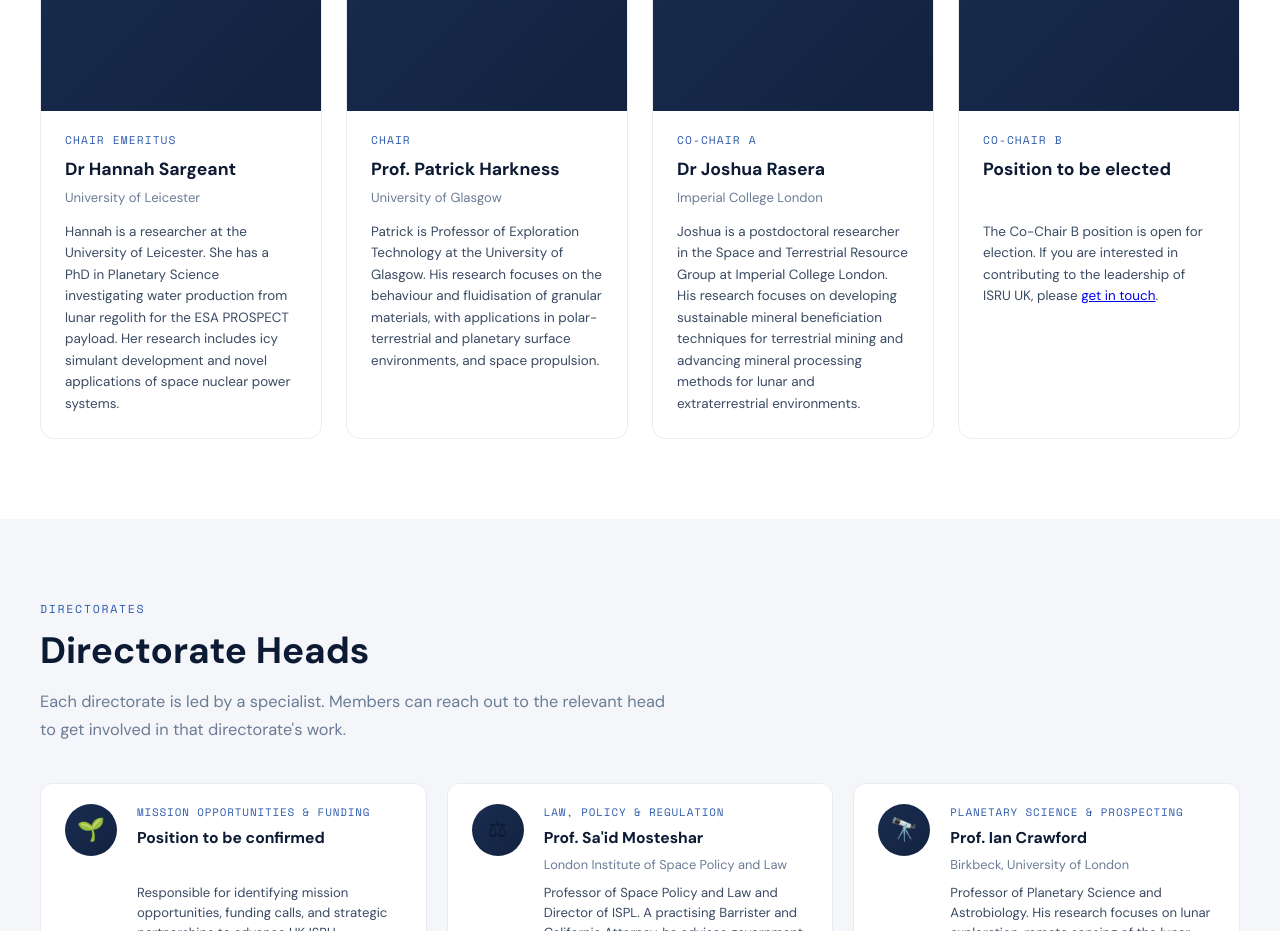
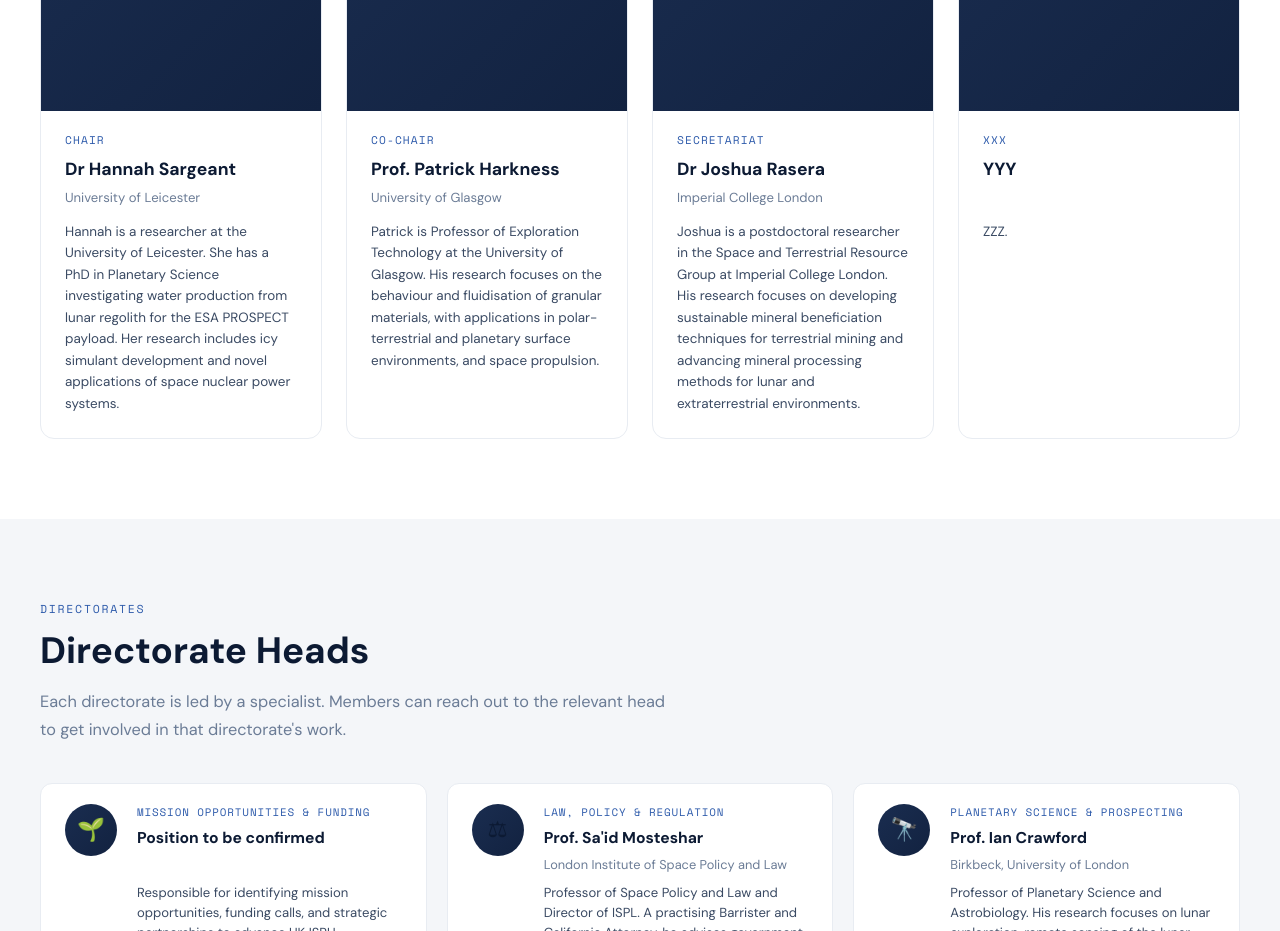
Before and after one commit to jrasera/isru-uk-website, a plain HTML site: page people.html in a window 1280 px wide. Shown: the part 920-1851 px from the top of the page. Drawn offline with nearby package versions, Linux system fonts and the light colour scheme.

Commit message:
Update people.html
Removed new titles for now

```diff
--- a/people.html
+++ b/people.html
@@ -63,7 +63,7 @@
       <div class="person-card fade-in">
         <div class="person-photo"><div class="person-photo-placeholder">👤</div></div>
         <div class="person-info">
-          <div class="person-role">Chair Emeritus</div>
+          <div class="person-role">Chair</div>
           <div class="person-name">Dr Hannah Sargeant</div>
           <div class="person-org">University of Leicester</div>
           <p class="person-bio">Hannah is a researcher at the University of Leicester. She has a PhD in Planetary Science investigating water production from lunar regolith for the ESA PROSPECT payload. Her research includes icy simulant development and novel applications of space nuclear power systems.</p>
@@ -74,7 +74,7 @@
       <div class="person-card fade-in fade-in-delay-1">
         <div class="person-photo"><div class="person-photo-placeholder">👤</div></div>
         <div class="person-info">
-          <div class="person-role">Chair</div>
+          <div class="person-role">Co-Chair</div>
           <div class="person-name">Prof. Patrick Harkness</div>
           <div class="person-org">University of Glasgow</div>
           <p class="person-bio">Patrick is Professor of Exploration Technology at the University of Glasgow. His research focuses on the behaviour and fluidisation of granular materials, with applications in polar-terrestrial and planetary surface environments, and space propulsion.</p>
@@ -85,7 +85,7 @@
       <div class="person-card fade-in fade-in-delay-2">
         <div class="person-photo"><div class="person-photo-placeholder">👤</div></div>
         <div class="person-info">
-          <div class="person-role">Co-Chair A</div>
+          <div class="person-role">Secretariat</div>
           <div class="person-name">Dr Joshua Rasera</div>
           <div class="person-org">Imperial College London</div>
           <p class="person-bio">Joshua is a postdoctoral researcher in the Space and Terrestrial Resource Group at Imperial College London. His research focuses on developing sustainable mineral beneficiation techniques for terrestrial mining and advancing mineral processing methods for lunar and extraterrestrial environments.</p>
@@ -96,10 +96,10 @@
       <div class="person-card fade-in">
         <div class="person-photo"><div class="person-photo-placeholder">👤</div></div>
         <div class="person-info">
-          <div class="person-role">Co-Chair B</div>
-          <div class="person-name">Position to be elected</div>
+          <div class="person-role">XXX</div>
+          <div class="person-name">YYY</div>
           <div class="person-org">&nbsp;</div>
-          <p class="person-bio">The Co-Chair B position is open for election. If you are interested in contributing to the leadership of ISRU UK, please <a href="home.html#contact">get in touch</a>.</p>
+          <p class="person-bio">ZZZ.</p>
         </div>
       </div>
     </div>
```
